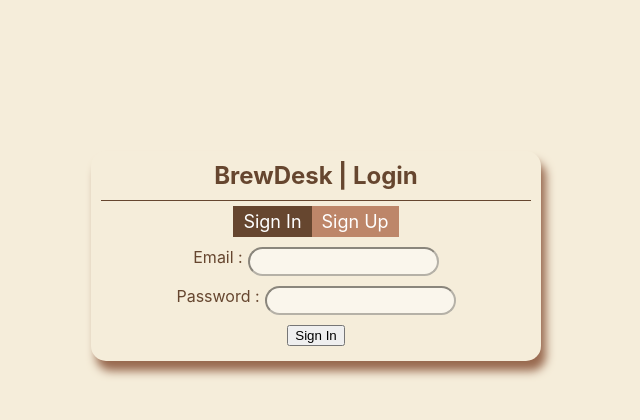
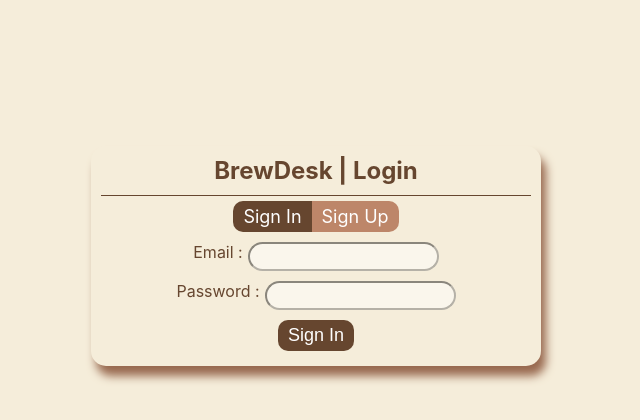
Before and after one commit to kimmypracha/BrewDesk, a Next.js app: page / in a window 1280 px wide. Shown: the top 420 px of the page, without its empty margins (324-964 px from the left). Built offline with nearby package versions, Linux system fonts and the light colour scheme; no server answers.

Commit message:
change to relies on localStorage

```diff
--- a/pages/index.tsx
+++ b/pages/index.tsx
@@ -2,24 +2,26 @@ import { NextPage } from 'next'
 import Head from 'next/head'
 import Image from 'next/image'
 import styles from '../styles/Login.module.css'
-import { useState, useContext } from 'react'
+import { useState, useContext, useEffect } from 'react'
 import useAuth from '../src/hook/auth'
 import { Router, useRouter } from 'next/router'
 import {useFormik} from 'formik';
 import {FC} from 'react';
 const LoginComponent: FC = (props) => {
   const {login, userState, errorState} = useAuth();
+  const router = useRouter();
   const formik = useFormik({
     initialValues: {
       email: '',
       password: ''
     },
-    onSubmit: (values) => {
-      login(values.email,values.password);
+    onSubmit: async (values) => {
+      await login(values.email,values.password);
       if(errorState){
         alert("Invalid email or password!");
       }else{
-        console.log("Login is successful!");
+        alert("Login is successful!");
+        router.push('/dashboard')
       }
     }
   });
@@ -46,7 +48,8 @@ const LoginComponent: FC = (props) => {
         />
       </div>
       <div className={styles.field}>
-        <button type="submit"> Sign In</button>
+        <button type="submit"
+                className={styles.submitbtn}> Sign In</button>
       </div>
     </form>
   </div>);
@@ -54,20 +57,22 @@ const LoginComponent: FC = (props) => {
 
 const SignupComponent: FC = (props) => {
   const {signup, userState, errorState} = useAuth();
+  const router = useRouter();
   const formik = useFormik({
     initialValues: {
       email: '',
       password: '',
       cpassword: ''
     },
-    onSubmit: (values) => {
-      signup(values.email,values.password);
+    onSubmit: async (values) => {
+      await signup(values.email,values.password);
       if(errorState){
         console.log("Error : " + errorState);
         alert("Error : " + errorState );
       }
       else{
-        console.log("Sign up Successfully!" + userState);
+        alert("Sign up Successfully!");
+        router.push('/');
       }
     }
   });
@@ -103,7 +108,8 @@ const SignupComponent: FC = (props) => {
         />
       </div>
       <div className={styles.field}>
-        <button type="submit"> Sign Up</button>
+        <button type="submit"
+                className={styles.submitbtn}> Sign Up</button>
       </div>
     </form>
   </div>);
@@ -114,9 +120,12 @@ const Home: NextPage = () => {
   const [mode, setMode] = useState(0); // 0 : Sign In , 1 : Sign Up
   const router = useRouter();
   console.log(userState);
-  if(userState){
-    router.push('/dashboard');
-  }
+  useEffect(()=>{
+    if(window.localStorage.getItem('uid') !== null){
+      router.push('/dashboard');
+    }
+  },[]);
+
   return (
     <div className={styles.container}>
       <div className={styles.logo}>
@@ -124,9 +133,17 @@ const Home: NextPage = () => {
       </div>
       <div className={styles.option}>
         <div onClick={()=>setMode(0)}
-             className={mode == 0? styles.active : styles.inactive}> Sign In</div>
+             className={mode == 0? styles.active : styles.inactive}
+             style={{
+               borderTopLeftRadius: "10px",
+               borderBottomLeftRadius: "10px"
+               }}> Sign In</div>
         <div onClick={()=>setMode(1)}
-             className={mode == 1? styles.active : styles.inactive}> Sign Up</div>
+             className={mode == 1? styles.active : styles.inactive}
+             style={{
+               borderTopRightRadius: "10px",
+               borderBottomRightRadius: "10px"
+             }}> Sign Up</div>
       </div>
       { (mode == 0)&&<LoginComponent/>}
       { (mode == 1)&&(<SignupComponent/>)}
```
